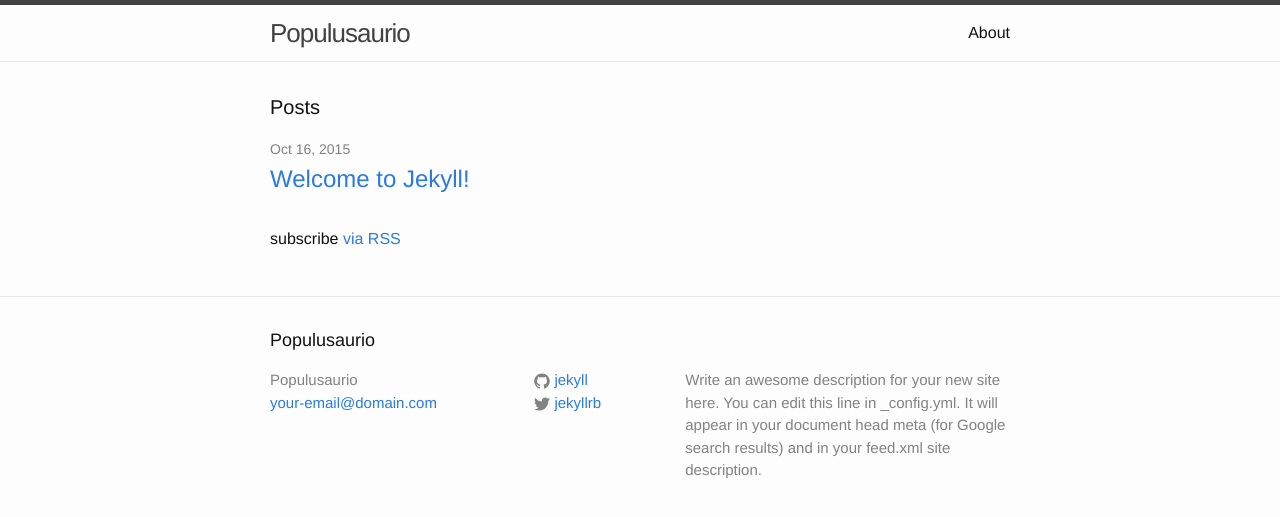
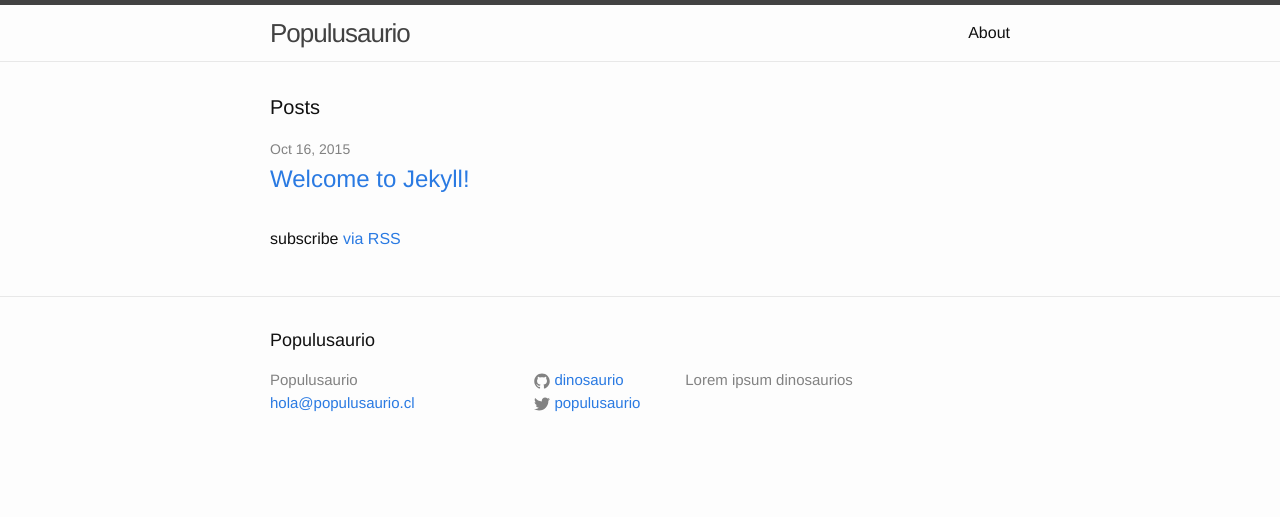
Before and after one commit to rezzo/populusaurio, a Jekyll site: the page built from index.html, in a window 1280 px wide. Shown: the top 517 px of the page. Built offline with Jekyll 4.4.1, drawn with Linux system fonts in a browser that asks for light colours.

```diff
--- a/_config.yml
+++ b/_config.yml
@@ -1,14 +1,15 @@
-# Site settings
+# site settings
 title: Populusaurio
-email: your-email@domain.com
-description: > # this means to ignore newlines until "baseurl:"
-  Write an awesome description for your new site here. You can edit this
-  line in _config.yml. It will appear in your document head meta (for
-  Google search results) and in your feed.xml site description.
+email: hola@populusaurio.cl
+description: "Lorem ipsum dinosaurios"
 baseurl: "" # the subpath of your site, e.g. /blog/
 url: "" #http://yourdomain.com" # the base hostname & protocol for your site
-twitter_username: jekyllrb
-github_username:  jekyll
+github_username:  dinosaurio
 
-# Build settings
+# social
+hashtag: Populusaurio2015
+twitter_username: populusaurio
+twitter_txt: 'Yo digo sí a la innovación y colaboración...'
+
+# build settings
 markdown: kramdown
--- a/_sass/_layout.scss
+++ b/_sass/_layout.scss
@@ -234,3 +234,24 @@
         }
     }
 }
+
+/* difunde */
+#main {
+  width: 600px;
+  margin-left: auto;
+  margin-right: auto;
+}
+
+.caption {
+  width: 100%;
+}
+
+table td {
+  padding-right: 10px;
+}
+
+textarea {
+  text-align: center;
+  font-size: 22px;
+  height: 3em;
+}
```
Also changed, not shown: _includes/social.html (added, +24 -0 lines), difunde.html (added, +35 -0 lines), js/populusaurio.js (added, +150 -0 lines), img/base.jpg (added).
